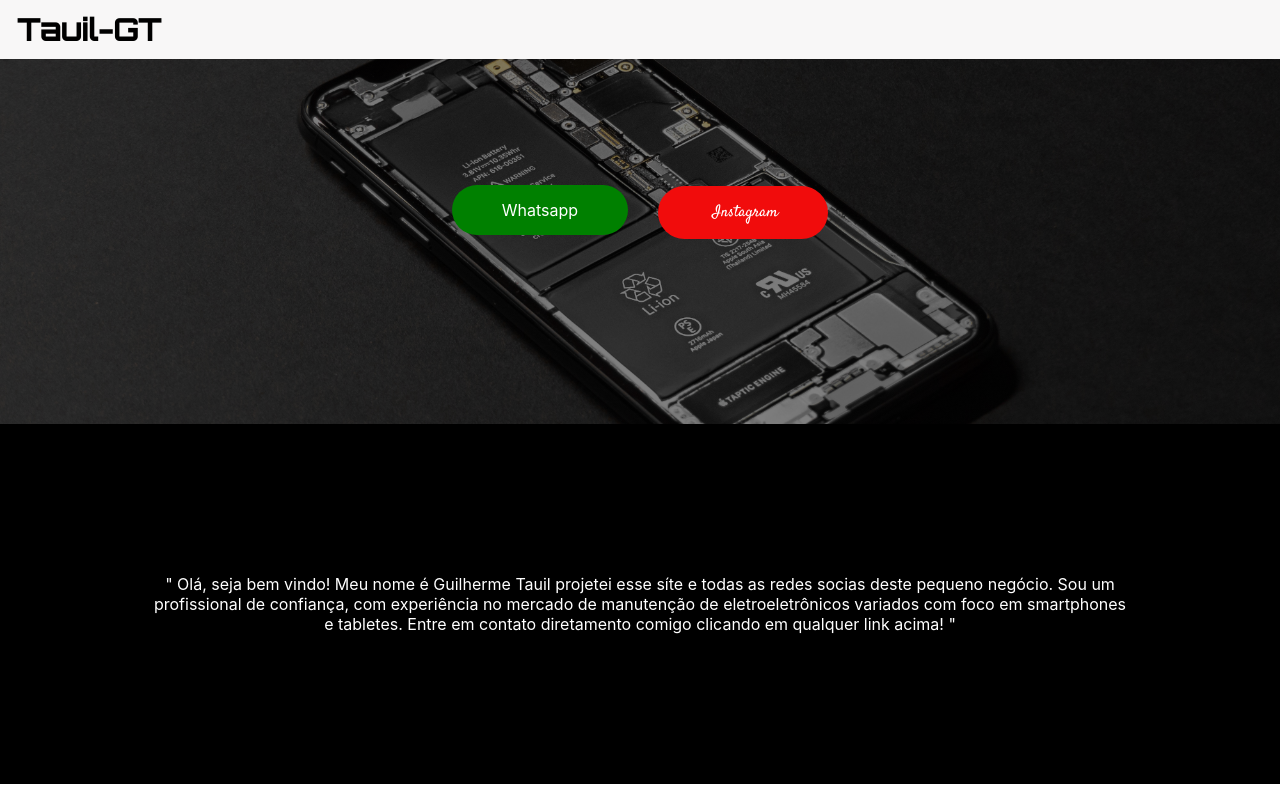
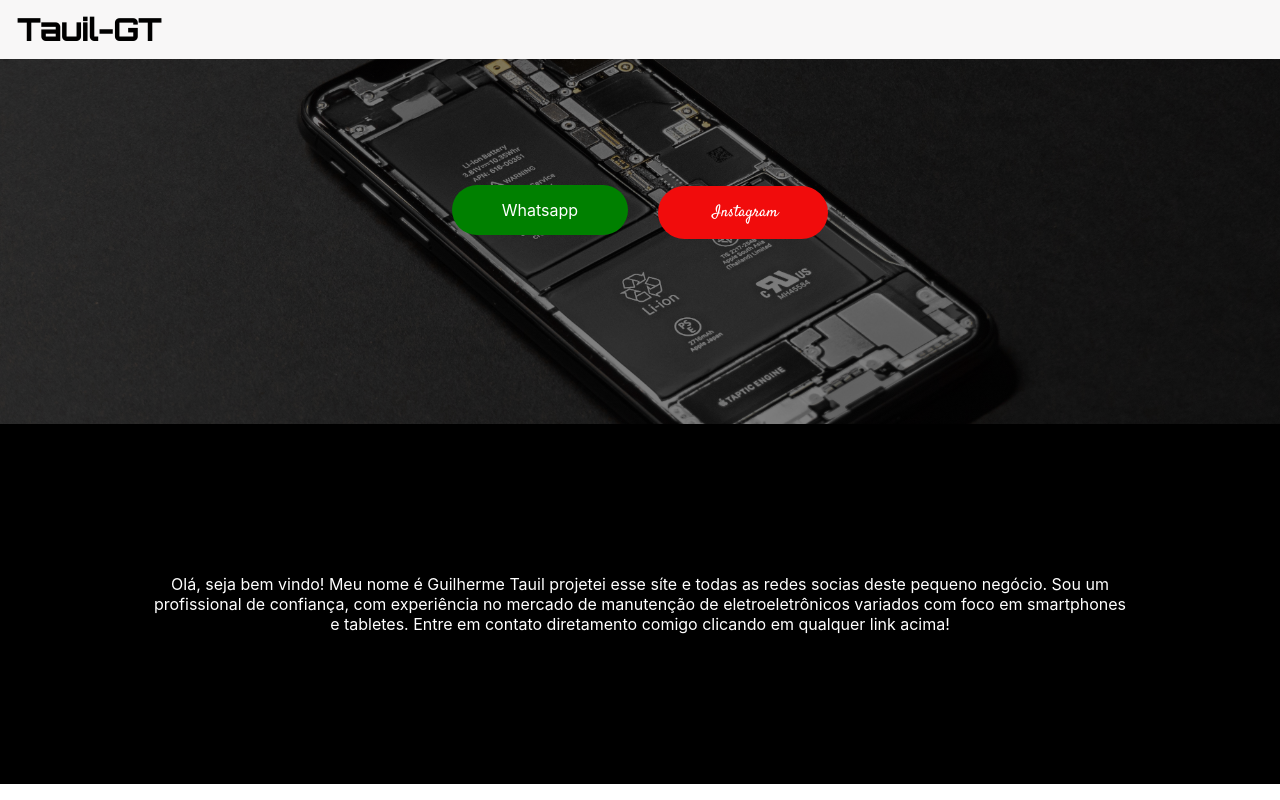
Before and after one commit to GuilhermeTauil/GT_cells, a Next.js app: page / in a window 1280 px wide. Built offline with nearby package versions, Linux system fonts and the light colour scheme.

Commit message:
Bug resolved!
Quote

```diff
--- a/components/content2.js
+++ b/components/content2.js
@@ -3,9 +3,9 @@ import styles from '../styles/content2.module.css'
 export default function content2() {
     return (
         <div className={styles.Main}>
-            <p>" Olá, seja bem vindo! Meu nome é Guilherme Tauil projetei esse síte e todas as redes socias deste pequeno negócio.
+            <p> Olá, seja bem vindo! Meu nome é Guilherme Tauil projetei esse síte e todas as redes socias deste pequeno negócio.
                  Sou um profissional de confiança, com experiência no mercado de manutenção de eletroeletrônicos variados com foco em smartphones e tabletes.
-                 Entre em contato diretamento comigo clicando em qualquer link acima! "</p>
+                 Entre em contato diretamento comigo clicando em qualquer link acima! </p>
         </div>
     )
 }
```
